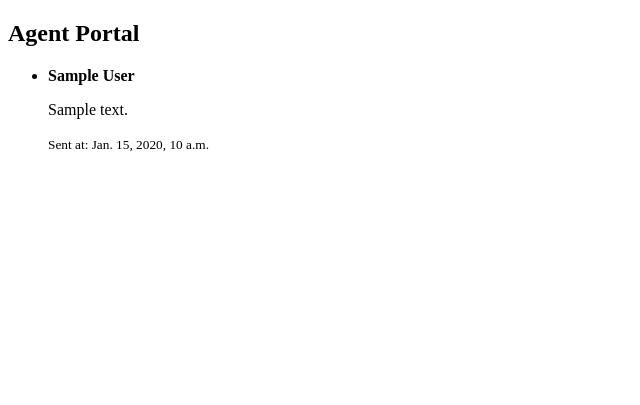
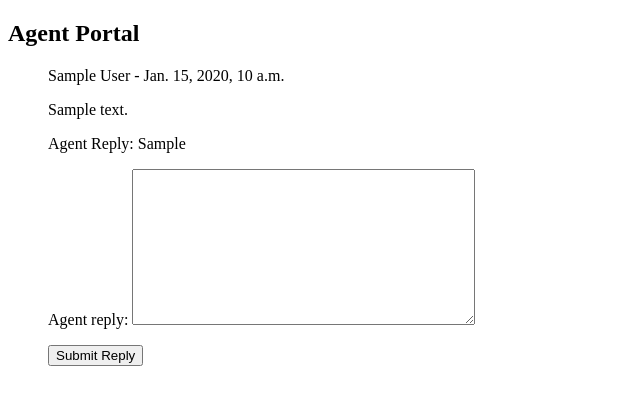
Before and after one commit to sham106/Messaging_app, a Django app: page /agent-portal/ in a window 1280 px wide. Shown: the top 405 px of the page, without its empty margins (0-640 px from the left). Run offline with Django 4.2, Linux system fonts and the light colour scheme; tables that the repository leaves empty hold one stand-in row (values such as "Sample post").

Commit message:
adding the ability for agent to reply back to each message

```diff
--- a/messaging/forms.py
+++ b/messaging/forms.py
@@ -5,4 +5,9 @@ from .models import CustomerMessage
 class MessageForm(forms.ModelForm):
    class Meta:
         model = CustomerMessage
-        fields = ['sender_name', 'message_text']
+        fields = ['sender_name', 'message_text',]
+
+class ReplyForm(forms.ModelForm):
+    class Meta:
+        model = CustomerMessage
+        fields = ['agent_reply']
--- a/messaging/models.py
+++ b/messaging/models.py
@@ -4,6 +4,7 @@ from django.db import models
 class CustomerMessage(models.Model):
     sender_name = models.CharField(max_length=100)
     message_text = models.TextField()
+    agent_reply = models.TextField(blank=True, null=True)
     timestamp = models.DateTimeField(auto_now_add=True)
 
     def __str__(self):
--- a/messaging/templates/agent_portal.html
+++ b/messaging/templates/agent_portal.html
@@ -14,11 +14,19 @@
   {% if messages %}
     <ul>
       {% for message in messages %}
-        <li>
-          <strong>{{ message.sender_name }}</strong>
-          <p>{{ message.message_text }}</p>
-          <small>Sent at: {{ message.timestamp }}</small>
-        </li>
+      <div>
+        <p>{{ message.sender_name }} - {{ message.timestamp }}</p>
+        <p>{{ message.message_text }}</p>
+        <p>Agent Reply: {{ message.agent_reply }}</p>
+
+        <!-- Reply Form for each message -->
+        <form method="post" action="{% url 'agent_portal' %}">
+            {% csrf_token %}
+            <input type="hidden" name="message_id" value="{{ message.id }}">
+            {{ reply_form.as_p }}
+            <input type="submit" value="Submit Reply">
+        </form>
+    </div>
       {% endfor %}
     </ul>
   {% else %}
--- a/messaging/views.py
+++ b/messaging/views.py
@@ -3,7 +3,7 @@ from django.shortcuts import render
 from rest_framework.decorators import api_view
 from rest_framework.response import Response
 from .models import CustomerMessage
-from .forms import MessageForm
+from .forms import MessageForm, ReplyForm
 from django.shortcuts import render, redirect
 
 
@@ -26,10 +26,8 @@ def send_message(request):
     if request.method == 'POST':
         form = MessageForm(request.POST)
         if form.is_valid():
-            print(form.cleaned_data)  # Print the form data
+            print(form.cleaned_data)
             form.save()
-
-
             # Implement logic to send the message to the API endpoint
             return redirect('agent_portal')
     else:
@@ -37,6 +35,21 @@ def send_message(request):
 
     return render(request, 'send_message.html', {'form': form})
 
+
+
 def agent_portal(request):
     messages = CustomerMessage.objects.all()
-    return render(request, 'agent_portal.html', {'messages': messages})
+    if request.method == 'POST':
+        # Handle replies
+        reply_form = ReplyForm(request.POST)
+        if reply_form.is_valid():
+            message_id = request.POST.get('message_id')  # Assuming you have a hidden input in the form with the message ID
+            customer_message = CustomerMessage.objects.get(pk=message_id)
+            customer_message.agent_reply = reply_form.cleaned_data['agent_reply']
+            customer_message.save()
+            # Redirect or handle as needed
+
+    else:
+        reply_form = ReplyForm()
+
+    return render(request, 'agent_portal.html', {'messages': messages, 'reply_form': reply_form})
```
Also changed, not shown: messaging/migrations/0002_customermessage_agent_reply.py (added).
